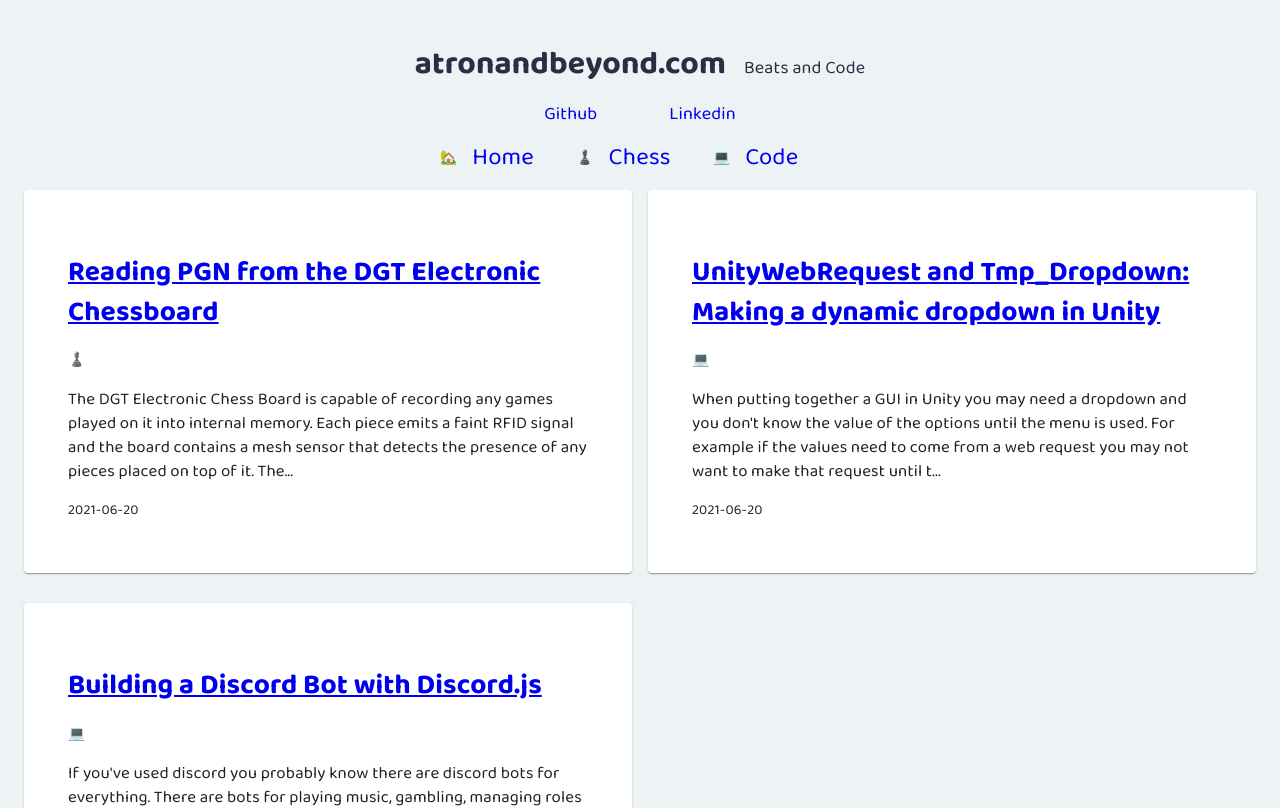
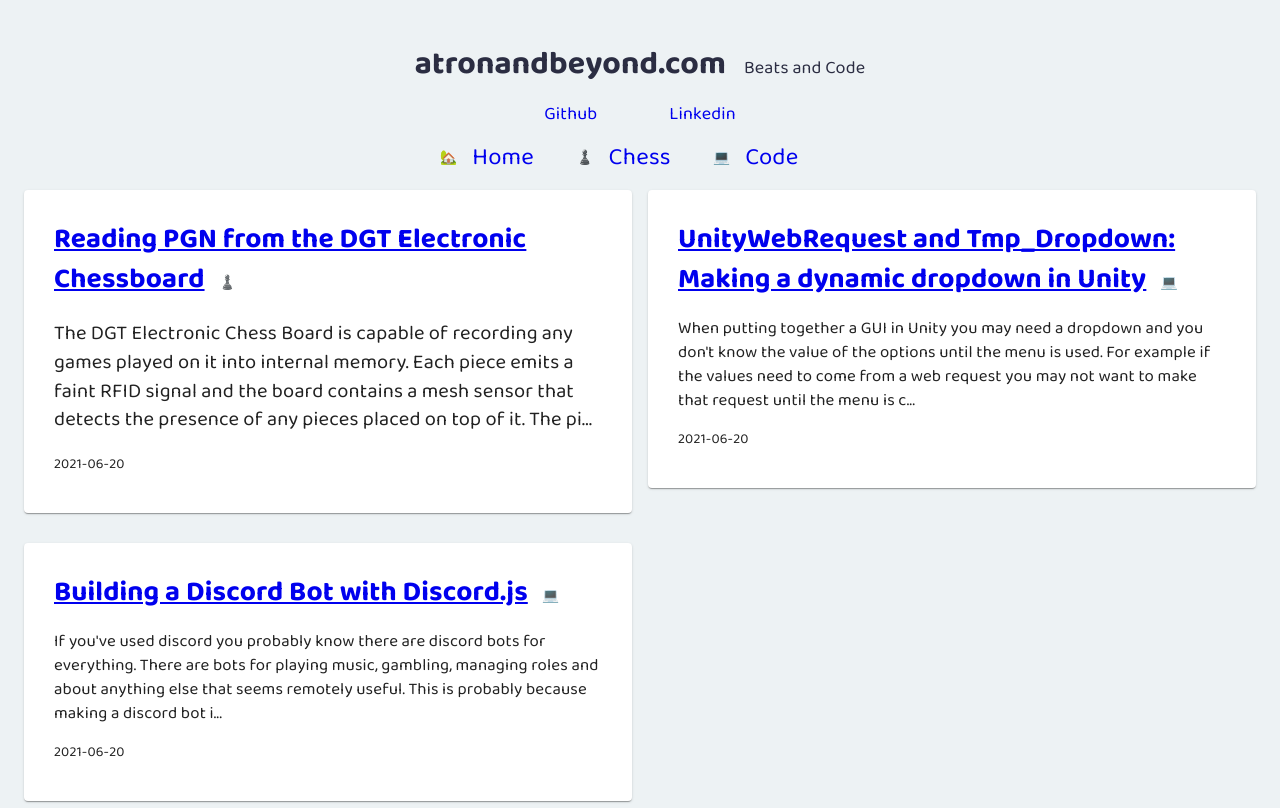
Before and after one commit to awayawm/atronandbeyond.com, a React app: page / in a window 1280 px wide. Shown: the top 808 px of the page. Built offline with nearby package versions, Linux system fonts and the light colour scheme; a web font is replaced by a local one.

Commit message:
Link to full article

```diff
--- a/src/Components/Article.js
+++ b/src/Components/Article.js
@@ -9,7 +9,7 @@ let Article = (props) => {
     let article = props.articles.find(article => article.title.toLowerCase().replace(/\s/g, '-') == name)
     console.log(`name ${name}, articles: ${JSON.stringify(article)}`)
 
-    return (<Paper className="article">
+    return (<Paper className="paper-article">
         <h1>{article.title}</h1>
         <p
             dangerouslySetInnerHTML={{
--- a/src/Components/Articles.js
+++ b/src/Components/Articles.js
@@ -48,7 +48,7 @@ let Articles = (props) => {
 								<Grid item lg={6} key={i}>
 									<Card className="article">
 										<CardContent className="cardContent">
-											<h1><Link to={getLink(article.title)}>{article.title}</Link></h1>
+											<h1 className="icon-header"><Link to={getLink(article.title)}>{article.title}</Link></h1>
 											<div className="icon">
 												{article.tags.map(
 													(articleTag) =>
--- a/src/css/App.css
+++ b/src/css/App.css
@@ -24,8 +24,12 @@
 
 .icon {
 	display: inline;
-	padding-right: 10px;
+	margin: 0em 1em;
 	vertical-align: middle;
+}
+
+.icon-header {
+	display: inline;
 }
 
 ul {
--- a/src/css/Article.css
+++ b/src/css/Article.css
@@ -1,3 +1,3 @@
-.article {
-    padding: 1em;
+.paper-article {
+    padding: 1em 2em;
 }
--- a/src/data.js
+++ b/src/data.js
@@ -36,22 +36,25 @@ module.exports = {
       title: "Reading PGN from the DGT Electronic Chessboard",
       tags: [1],
       date: "2021-06-20",
-      content: `The DGT Electronic Chess Board is capable of recording any games played on it into internal memory.  Each piece emits a
+      content: `<p>The DGT Electronic Chess Board is capable of recording any games played on it into internal memory.  Each piece emits a
 faint RFID signal and the board contains a mesh sensor that detects the presence of any pieces placed on top of it.  The piece needs to be directly
 on top of a square for the move to register.  In rare cases the board can register ghost pieces and from radio interference.  The data on the board can be read
 by a chess program like Fritz or can be simply written to disk for archiving or future analysis.  DGT releases a few programs along with the board
  that are supposed to make connecting the board to your computer easy.  RabbitQueen is helpful for dumping the board memory (readonly) and configuring
 internal parameters.  RabbitConnect and RabbitPlugin allow you to connect the board to chess programs like Fritz.
-
+</p>
+<p>
 Of the programs DGT provides, LiveChess is the most interesting.  It is used capture the live games played by multiple DGT boards
 and can write them to disk or stream them on the LiveChess cloud.  The file written to disk will update as the games progresses.  It
 can be read by online chess services like Lichess or by anyone who wants to parse this data.  I imagine there are folks out there who
 read the pgn as is and can reconstruct the game in their head like Beth Harmon in The Queen's Gambit.
-
+</p>
+<p>
 Thanks to the number of chess libraries on Github it is easy to parse a pgn file.  Python-chess seems like the most feature rich open source project. It
 has a ton of contributors and integrates with Polyglot, Syzeyg, and Stockfish easily.  It also has methods for traversing variations of the Pgn as a tree
 which would be useful for game analysis. If you prefer javascript, chess.js a great choice too.  It has everything needed to do fun things with Pgn files
-      and that's what we'll use in the code below.`
+and that's what we'll use in the code below.</p>
+`
     },
     {
       enabled: true,
@@ -64,9 +67,7 @@ module.exports = {
 is used to make the network request and JsonUtility is used to serialize the response into a class that exposes the values from the response.
 
 https://docs.unity3d.com/Manual/JSONSerialization.html
-      http://jsonviewer.stack.hu/#http://lichess.org/api/team/all
-
-      `
+http://jsonviewer.stack.hu/#http://lichess.org/api/team/all`
     },
     {
       enabled: true,
```
Lines whose indentation alone changed are shown as unchanged.
